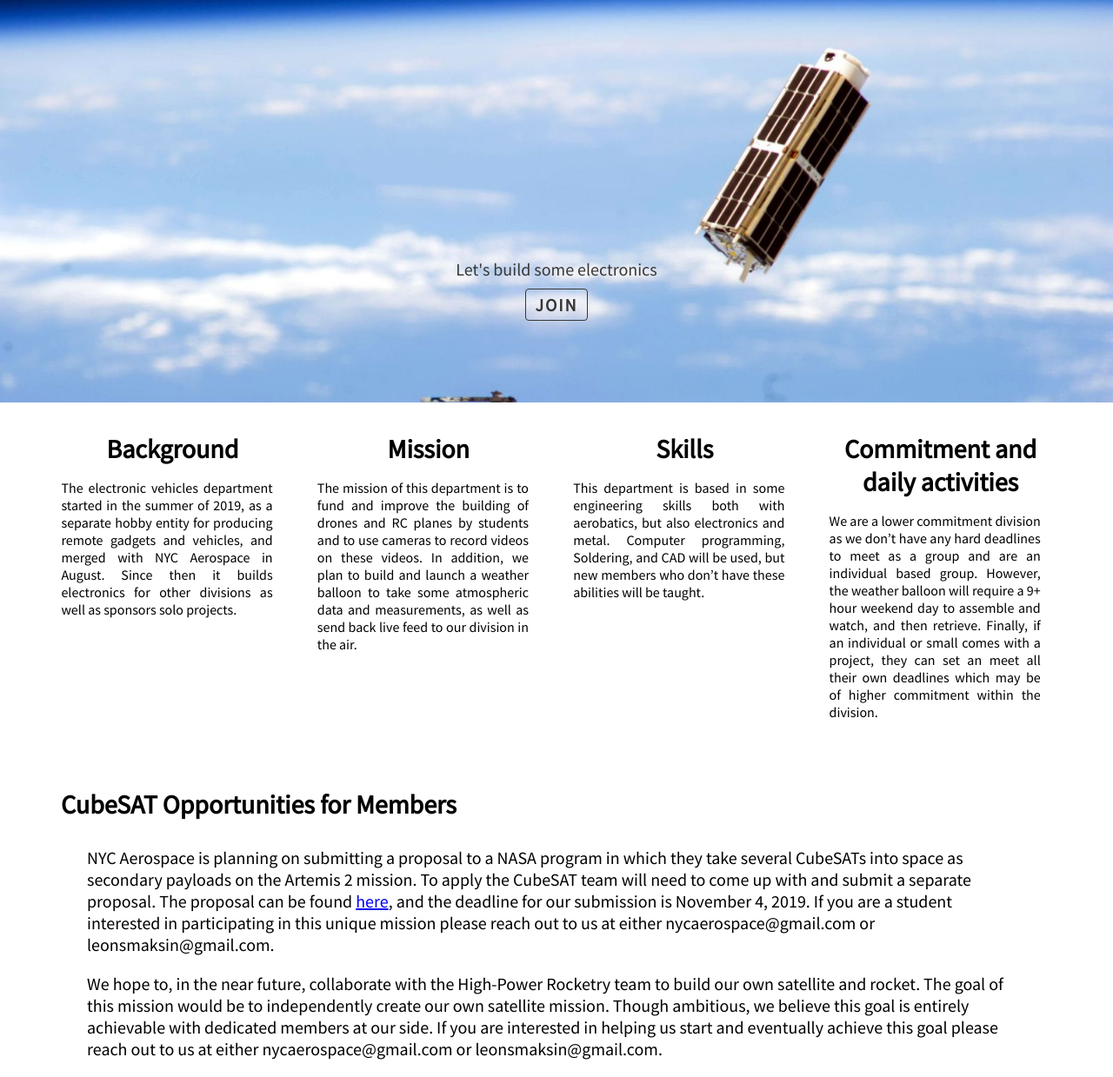
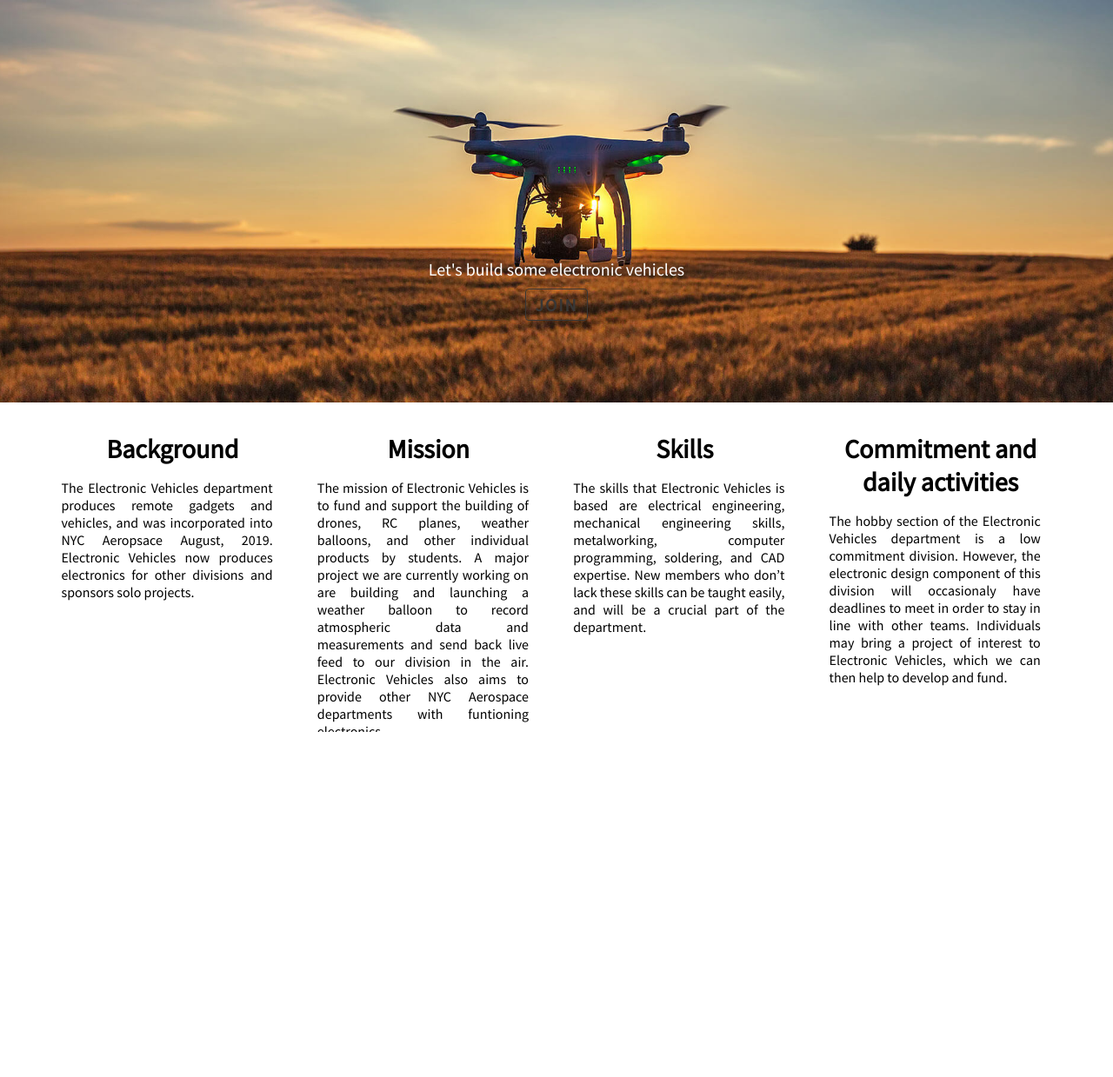
Before and after one commit to leonmaksin/NYC_Aerospace, a Flask app: page /electronic-vehicles in a window 1280 px wide. Shown: the part 84-1323 px from the top of the page at 87% size. After the commit the page ends 926 px from the top, so only its background shows below. Run offline with Flask 2, Linux system fonts and the light colour scheme.

Commit message:
Put in EV

```diff
--- a/static/styles.css
+++ b/static/styles.css
@@ -196,6 +196,12 @@
 }
 #cubesat-splash {
     background-image: url('/static/cubesat-3.jpg');
+    background-repeat: no-repeat;
+    background-position: 50% 15%;
+    background-size: cover;
+}
+#ev-splash {
+    background-image: url('/static/drone.jpg');
     background-repeat: no-repeat;
     background-position: 50% 15%;
     background-size: cover;
--- a/templates/ev.html
+++ b/templates/ev.html
@@ -4,9 +4,9 @@
 <meta name="description" content="NYC Aerospace is a non-profit organization based in New York that designs and builds high power rockets">
 {% endblock %}
 {% block main %}
-<div id="cubesat-splash" class="splash-screen column-end-flex" style="display: -webkit-flex; display: -ms-flexbox; display: flex;">
+<div id="ev-splash" class="splash-screen column-end-flex" style="display: -webkit-flex; display: -ms-flexbox; display: flex;">
     <div class="splash-info-holder full-width column-end-flex">
-        <div class="splash-header full-width center-row-flex" style="color: #383736"><h1>Let's build some electronics</h1></div>
+        <div class="splash-header full-width center-row-flex" style="color: ##e8e8e8"><h1>Let's build some electronic vehicles</h1></div>
         <div class="center-row-flex full-width">
             <a href="/join" style="text-decoration: none;"><div class="dark splash-button">Join</div></a>
         </div>
@@ -17,34 +17,28 @@
   <div class="mission-holder column-start-flex" style="height: 45vh">
     <div class="mission-title center-row-flex"><h1>Background</h1></div>
     <div class="mission-content-holder start-row-flex">
-        <p class="mission-content mission-p">The electronic vehicles department started in the summer of 2019, as a separate hobby entity for producing remote gadgets and vehicles, and merged with NYC Aerospace in August. Since then it builds electronics for other divisions as well as sponsors solo projects.
+        <p class="mission-content mission-p">The Electronic Vehicles department produces remote gadgets and vehicles, and was incorporated into NYC Aeropsace August, 2019. Electronic Vehicles now produces electronics for other divisions and sponsors solo projects.
 </p>
     </div>
   </div>
   <div class="mission-holder column-start-flex" style="height: 45vh">
     <div class="mission-title center-row-flex"><h1>Mission</h1></div>
     <div class="mission-content-holder start-row-flex">
-        <p class="mission-content mission-p">The mission of this department is to fund and improve the building of drones and RC planes by students and to use cameras to record videos on these videos. In addition, we plan to build and launch a weather balloon to take some atmospheric data and measurements, as well as send back live feed to our division in the air.
-</p>
+        <p class="mission-content mission-p">The mission of Electronic Vehicles is to fund and support the building of drones, RC planes, weather balloons, and other individual products by students. A major project we are currently working on are building and launching a weather balloon to record atmospheric data and measurements and send back live feed to our division in the air. Electronic Vehicles also aims to provide other NYC Aerospace departments with funtioning electronics.</p>
     </div>
   </div>
   <div class="mission-holder column-start-flex" style="height: 45vh">
     <div class="mission-title center-row-flex"><h1>Skills</h1></div>
     <div class="mission-content-holder start-row-flex">
-        <p class="mission-content mission-p">This department is based in some engineering skills both with aerobatics, but also electronics and metal. Computer programming, Soldering, and CAD will be used, but new members who don’t have these abilities will be taught.</p>
+        <p class="mission-content mission-p">The skills that Electronic Vehicles is based are electrical engineering, mechanical engineering skills, metalworking, computer programming, soldering, and CAD expertise. New members who don’t lack these skills can be taught easily, and will be a crucial part of the department.</p>
     </div>
   </div>
   <div class="mission-holder column-start-flex" style="height: 45vh">
     <div class="mission-title center-row-flex">Commitment and daily activities</div>
     <div class="mission-content-holder start-row-flex">
-        <p class="mission-content mission-p">We are a lower commitment division as we don’t have any hard deadlines to meet as a group and are an individual based group. However, the weather balloon will require a 9+ hour weekend day to assemble and watch, and then retrieve. Finally, if an individual or small comes with a project, they can set an meet all their own deadlines which may be of higher commitment within the division.</p>
+        <p class="mission-content mission-p">The hobby section of the Electronic Vehicles department is a low commitment division. However, the electronic design component of this division will occasionaly have deadlines to meet in order to stay in line with other teams. Individuals may bring a project of interest to Electronic Vehicles, which we can then help to develop and fund.</p>
     </div>
   </div>
 </div>
-<div class="more-info-page">
-  <p id="content-title-main">CubeSAT Opportunities for Members<p>
-  <p id="regular-text">NYC Aerospace is planning on submitting a proposal to a NASA program in which they take several CubeSATs into space as secondary payloads on the Artemis 2 mission. To apply the CubeSAT team will need to come up with and submit a separate proposal. The proposal can be found <a href="https://www.fbo.gov/index?s=opportunity&mode=form&tab=core&id=53a620f9a8e18e6ec41037891505bdb3" target="_blank">here</a>, and the deadline for our submission is November 4, 2019. If you are a student interested in participating in this unique mission please reach out to us at either nycaerospace@gmail.com or leonsmaksin@gmail.com.</p>
-  <p id="regular-text">We hope to, in the near future, collaborate with the High-Power Rocketry team to build our own satellite and rocket. The goal of this mission would be to independently create our own satellite mission. Though ambitious, we believe this goal is entirely achievable with dedicated members at our side. If you are interested in helping us start and eventually achieve this goal please reach out to us at either nycaerospace@gmail.com or leonsmaksin@gmail.com.</p>
-</div>
 <!--</div>-->
 {% endblock %}
```
Also changed, not shown: static/drone.jpg (added), 2 other files.
